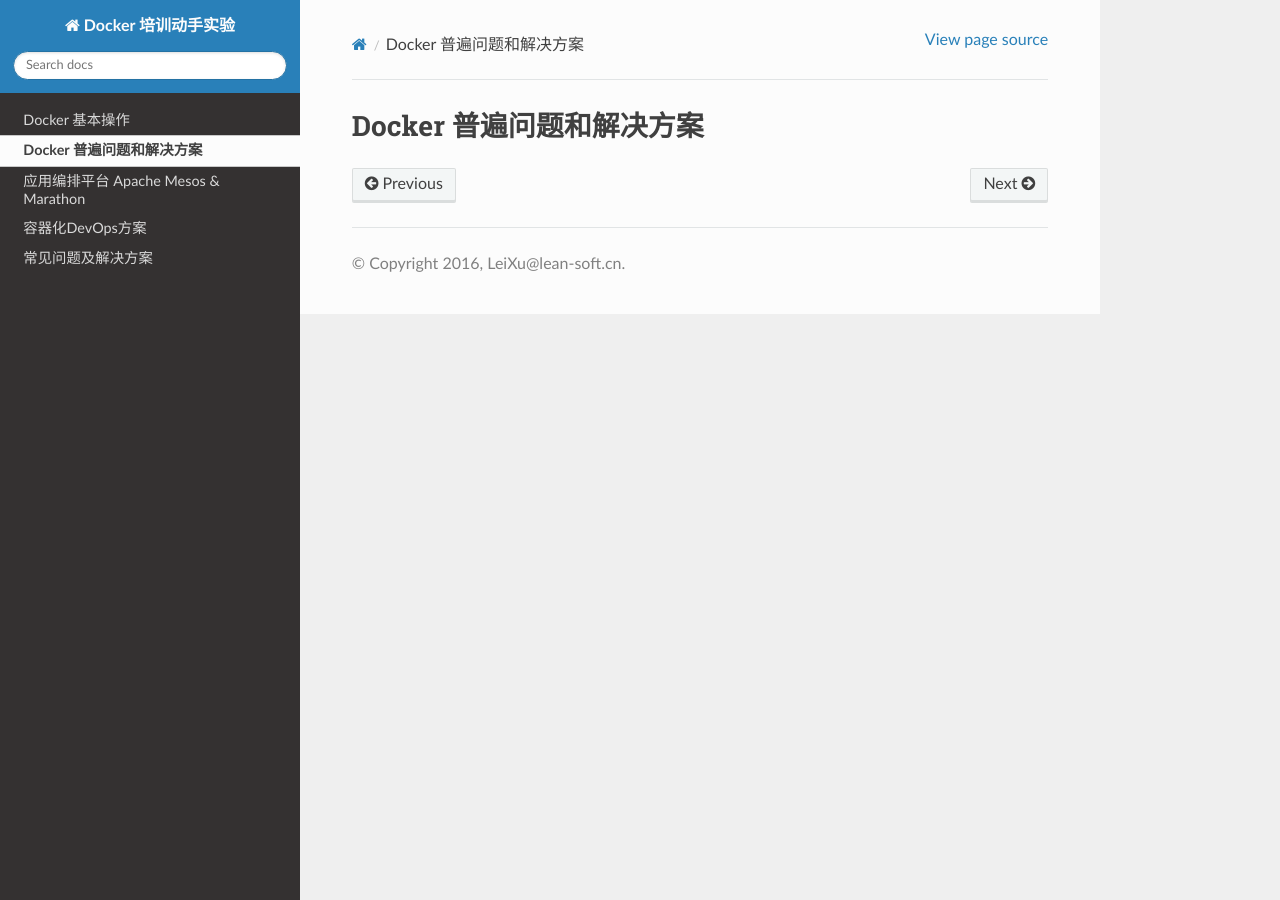
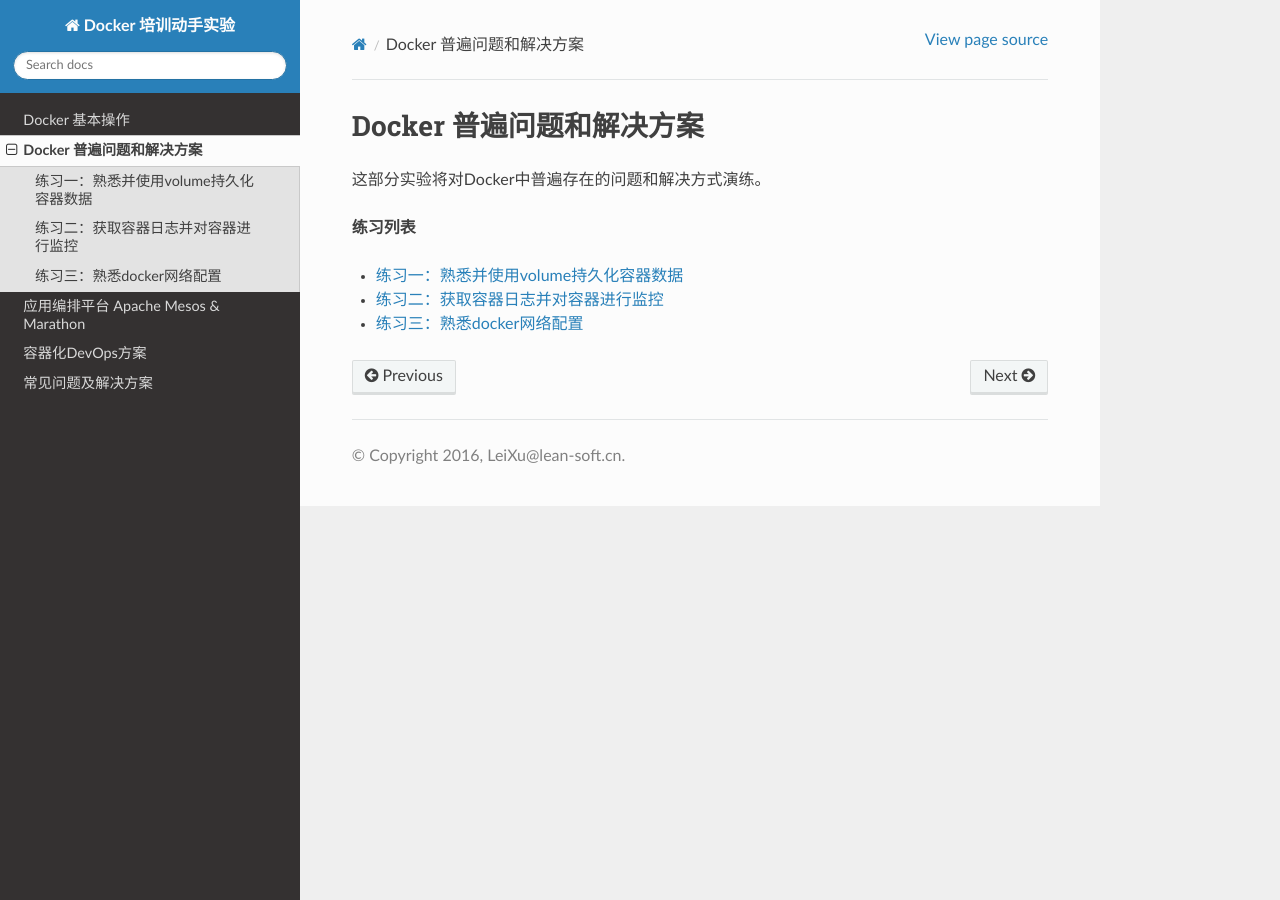
Before and after one commit to lean-soft/docker-training-hols, a Sphinx documentation site: the page built from docs/03-common-challenges/index.rst, in a window 1280 px wide. Built offline with Sphinx 7.4.7 and the Read the Docs theme 2.0.0, drawn with Linux system fonts in a browser that asks for light colours; pages that are not in the unit, such as notebooks, are missing from menus; the version number could not be read and is left out.

Commit message:
完成volume实验

```diff
--- a/docs/01-getting-started/docker-end-to-end.rst
+++ b/docs/01-getting-started/docker-end-to-end.rst
@@ -60,8 +60,8 @@
 
 在vi中按i输入以下内容
     { "insecure-registries":["harbor.devopshub.cn","localhost:5000"] }
-    按ESC退出编辑
-    按:wq存盘退出
+
+按ESC退出编辑, 按:wq存盘退出
 
 .. code-block:: shell
 
--- /dev/null
+++ b/docs/03-common-challenges/docker-monitor.rst
@@ -0,0 +1,2 @@
+练习二：获取容器日志并对容器进行监控
+~~~~~~~~~~~~~~~~~~~~~~~~~~~~~~~~~~~~~~~~~~
--- /dev/null
+++ b/docs/03-common-challenges/docker-network.rst
@@ -0,0 +1,2 @@
+练习三：熟悉docker网络配置
+~~~~~~~~~~~~~~~~~~~~~~~~~~~~~~~~~~~~~~~~~~
--- a/docs/03-common-challenges/index.rst
+++ b/docs/03-common-challenges/index.rst
@@ -1,2 +1,13 @@
 Docker 普遍问题和解决方案
 -------------------------
+
+这部分实验将对Docker中普遍存在的问题和解决方式演练。
+
+**练习列表**
+
+.. toctree::
+   :titlesonly:
+
+   docker-volume
+   docker-monitor
+   docker-network
```
Also changed, not shown: docs/03-common-challenges/docker-volume.rst (added, +68 -0 lines), docs/03-common-challenges/images/volume-01-createfile.png (added), docs/03-common-challenges/images/volume-02-php-webapp.png (added).
